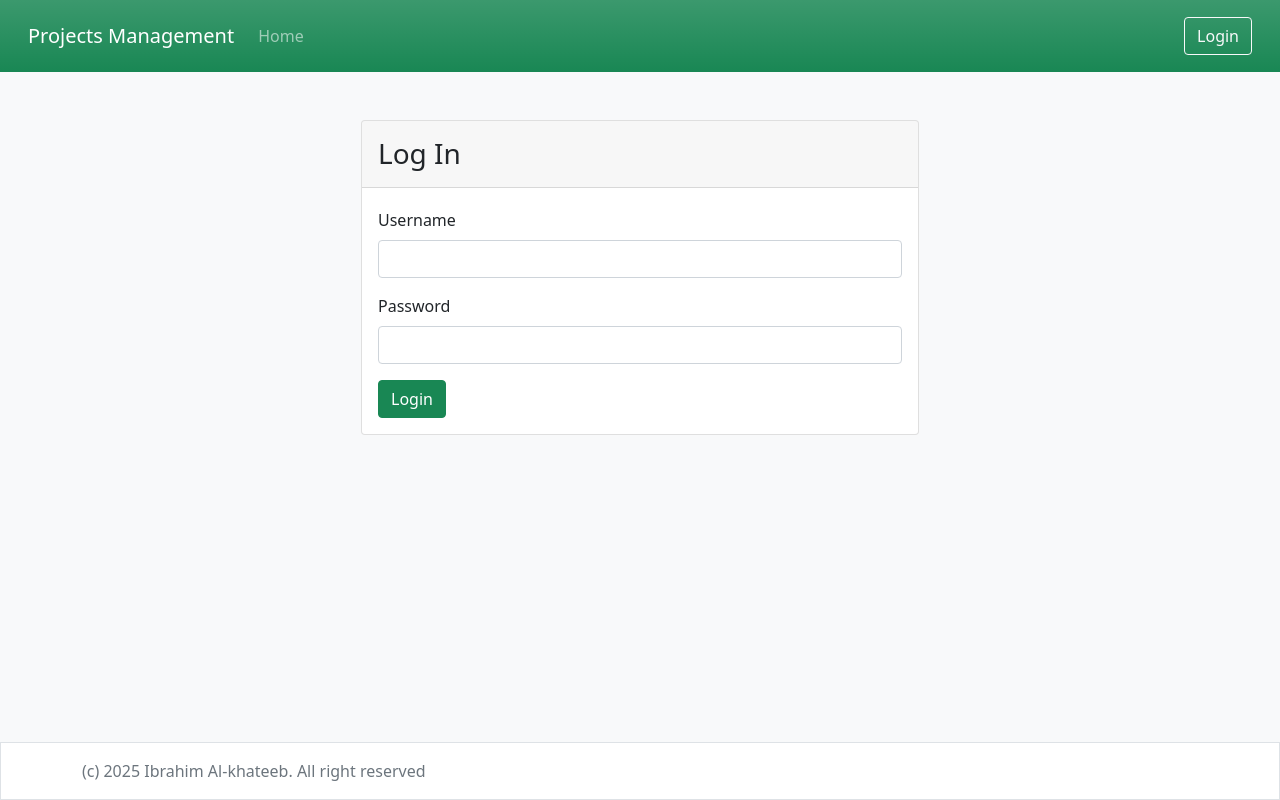
After one commit to Ibrahim-Alkhateeb/django_pm, a Django app: page /accounts/login/ in a window 1280 px wide. The commit adds this page. Run offline with Django 5.2, Linux system fonts and the light colour scheme.

Commit message:
login & logout

```diff
--- /dev/null
+++ b/accounts/forms.py
@@ -0,0 +1,22 @@
+from django.contrib.auth.forms import AuthenticationForm, UserCreationForm, UserChangeForm
+from django import forms
+from django.contrib.auth.models import User
+from django.utils.translation import gettext as _
+
+
+attrs = {'class': 'form-control'}
+
+
+class UserLoginForm(AuthenticationForm):
+
+    def __init__(self, *args, **kwargs):
+        super(UserLoginForm, self).__init__(*args, **kwargs)
+
+    username = forms.CharField(
+        label=_('Username'),
+        widget=forms.TextInput(attrs=attrs)
+    )
+    password = forms.CharField(
+        label=_('Password'),
+        widget=forms.PasswordInput(attrs=attrs)
+    )
--- /dev/null
+++ b/accounts/templates/registration/login.html
@@ -0,0 +1,23 @@
+{% extends "base.html" %}
+{% load i18n %}
+
+{% block content %}
+    <div class="container">
+        <div class="row justify-content-md-center">
+            <div class="card col-md-6 px-0">
+                <div class="card-header">
+                    <h3 class="mb-0 py-2">{% trans "Log In" %}</h3>
+                </div>
+                <div class="card-body">
+                    <form method="POST">
+                        {% csrf_token %}
+                        {% include "common/form.html" with form=form %}
+                        <button class="btn btn-success btn-block">
+                            {% trans "Login" %}
+                        </button>
+                    </form>
+                </div>
+            </div>
+        </div>
+    </div>
+{% endblock %}
--- /dev/null
+++ b/accounts/urls.py
@@ -0,0 +1,12 @@
+from django.contrib.auth import authenticate
+from django.contrib.auth.views import LoginView
+from django.urls import path , include
+from accounts.forms import UserLoginForm
+from accounts import views
+
+
+urlpatterns = [
+    path('accounts/', include('django.contrib.auth.urls')),
+    path('login/', LoginView.as_view(authentication_form=UserLoginForm), name='login'),
+    path('logout/', views.custom_logout, name='logout'),
+]
--- a/accounts/views.py
+++ b/accounts/views.py
@@ -1,3 +1,9 @@
 from django.shortcuts import render
 
 # Create your views here.
+from django.shortcuts import redirect
+from django.contrib.auth import logout
+
+def custom_logout(request):
+    logout(request)  # Logs out the user
+    return redirect('login')  # Redirect to login page or any other page
--- a/projects/templates/partial/header.html
+++ b/projects/templates/partial/header.html
@@ -1,5 +1,5 @@
 {% load i18n %}
-<!-- START:HEADER -->
+
 <header>
    <nav class="navbar navbar-expand-md bg-gradient bg-success navbar-dark p-3">
        <div class="container-fluid">
@@ -16,6 +16,19 @@
                        <a class="nav-link" aria-current="page" href="{% url 'project_list' %}">{% trans 'Home' %}</a>
                    </li>
                </ul>
+               {% if user.is_authenticated %}
+               <ul class="navbar-nav mb-2 mb-lg-0 me-3">
+                    <li class="nav-item dropdown">
+                      <a class="nav-link dropdown-toggle" href="#" id="navbarDropdown" role="button" data-bs-toggle="dropdown" aria-expanded="false">
+                          {{ user.username }}
+                      </a>
+                      <ul class="dropdown-menu" aria-labelledby="navbarDropdown">
+                        <li><a class="dropdown-item" href="#">{% trans 'Profile' %}</a></li>
+                        <li><hr class="dropdown-divider"></li>
+                        <li><a class="dropdown-item" href="{% url 'logout' %}">{% trans 'Logout' %}</a></li>
+                      </ul>
+                    </li>
+                  </ul>
                   <form method="GET" action="{% url 'project_list' %}" class="d-flex">
                        <div class="input-group">
                            <input
@@ -30,8 +43,12 @@
                            </button>
                        </div>
                    </form>
+               {% else %}
+                   <a class="btn btn-outline-light" href="{% url 'login' %}">
+                    {% trans 'Login' %}
+                   </a>
+               {% endif %}
           </div>
        </div>
    </nav>
 </header>
-<!-- END:HEADER -->
--- a/projects_management/settings.py
+++ b/projects_management/settings.py
@@ -12,7 +12,7 @@ https://docs.djangoproject.com/en/5.1/ref/settings/
 
 from pathlib import Path
 
-from django.conf.global_settings import INTERNAL_IPS
+from django.conf.global_settings import INTERNAL_IPS, LOGIN_REDIRECT_URL, LOGOUT_REDIRECT_URL
 
 # Build paths inside the project like this: BASE_DIR / 'subdir'.
 BASE_DIR = Path(__file__).resolve().parent.parent
@@ -133,6 +133,9 @@ STATIC_URL = 'static/'
 
 DEFAULT_AUTO_FIELD = 'django.db.models.BigAutoField'
 
+LOGIN_REDIRECT_URL = '/'
+LOGOUT_REDIRECT_URL = '/accounts/login'
+
 INTERNAL_IPS= [
     # ...
     "127.0.0.1",
--- a/projects_management/urls.py
+++ b/projects_management/urls.py
@@ -21,5 +21,6 @@ from django.urls import path, include
 urlpatterns = [
     path('__debug__/', include(debug_toolbar.urls)),
     path('admin/', admin.site.urls),
-    path('', include('projects.urls'))
+    path('', include('projects.urls')),
+    path('accounts/', include('accounts.urls')),
 ]
```
Also changed, not shown: projects/views.py (+8 -7 lines).
